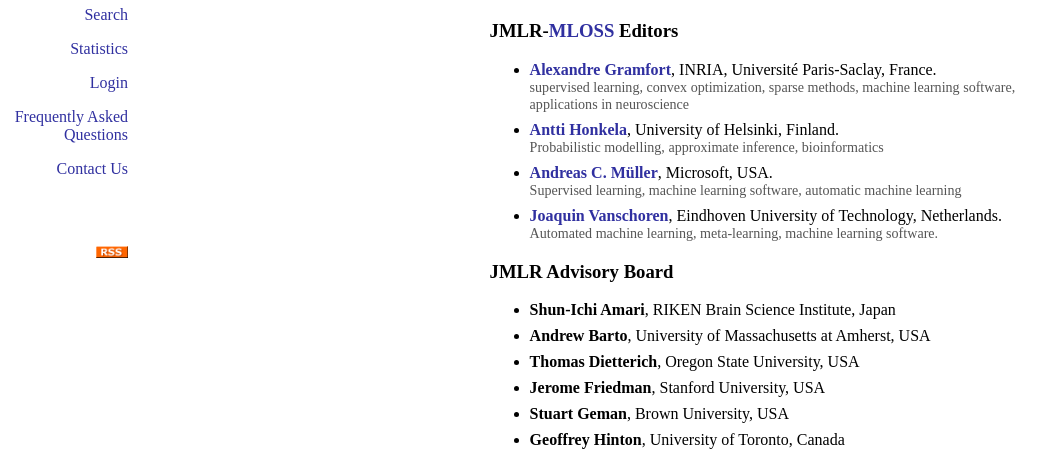
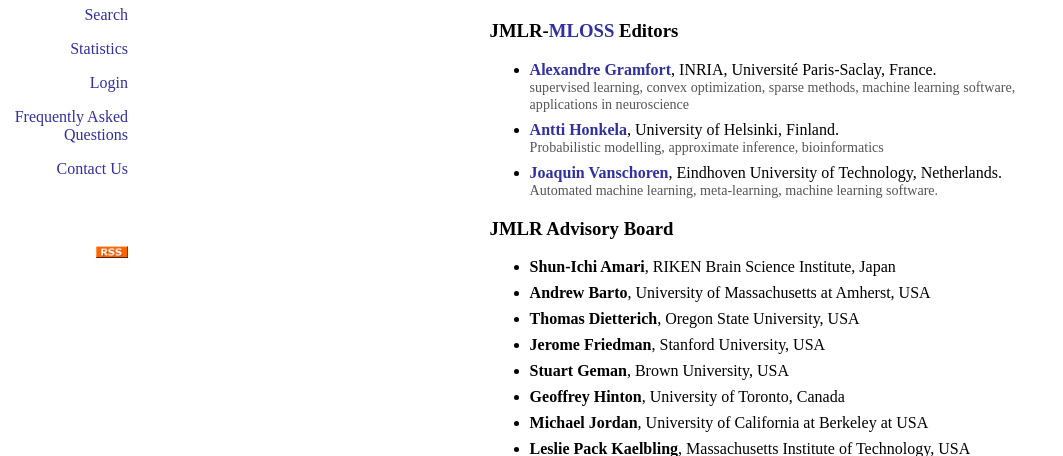
Before and after one commit to JmlrOrg/webpage, a Python web app: template templates/beta/editorial-board.html in a window 1280 px wide. Shown: the part 352-808 px from the top of the page, without its empty margins (0-1063 px from the left). Run offline with Jinja, Linux system fonts and the light colour scheme; the template is opened without the code that fills it, so the values that code supplies are empty; some libraries are stand-ins or nearby versions.

Commit message:
Update editorial-board.html

```diff
--- a/templates/beta/editorial-board.html
+++ b/templates/beta/editorial-board.html
@@ -92,8 +92,7 @@ $(document).ready(function(){
     <ul class='editors'>
       <li><a href='http://alexandre.gramfort.net/'><span class='name'>Alexandre Gramfort</span></a>, <span class='affiliation'>INRIA, Université Paris-Saclay, France</span>. <span class='research'>supervised learning, convex optimization, sparse methods, machine learning software, applications in neuroscience</span></li>
       <li><a href='http://www.hiit.fi/u/ahonkela/'><span class='name'>Antti Honkela</span></a>, <span class='affiliation'>University of Helsinki, Finland</span>. <span class='research'>Probabilistic modelling, approximate inference, bioinformatics</span></li>
-      <li><a href='http://amueller.github.io/'><span class='name'>Andreas C. Müller</span></a>, <span class='affiliation'>Microsoft, USA</span>. <span class='research'>Supervised learning, machine learning software, automatic machine learning</span></li>
-        <li><a href='https://joaquinvanschoren.github.io/'><span class='name'>Joaquin Vanschoren</span></a>, <span class='affiliation'>Eindhoven University of Technology, Netherlands</span>. <span class='research'>Automated machine learning, meta-learning, machine learning software.</span></li>
+      <li><a href='https://joaquinvanschoren.github.io/'><span class='name'>Joaquin Vanschoren</span></a>, <span class='affiliation'>Eindhoven University of Technology, Netherlands</span>. <span class='research'>Automated machine learning, meta-learning, machine learning software.</span></li>
     </ul>
 
     <h3>
```
